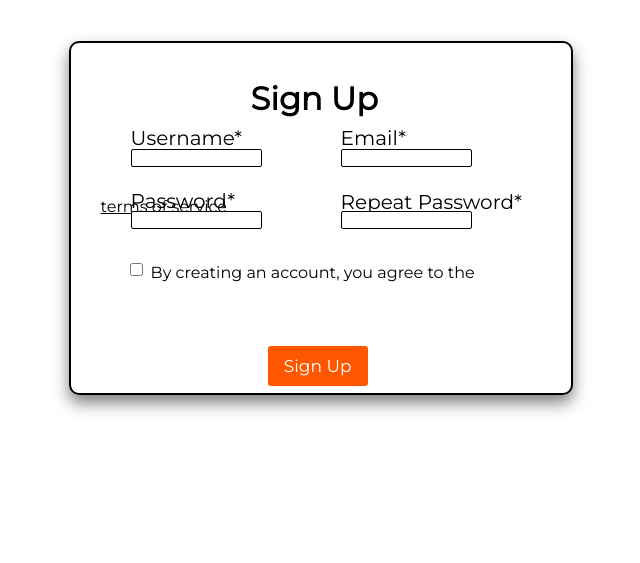
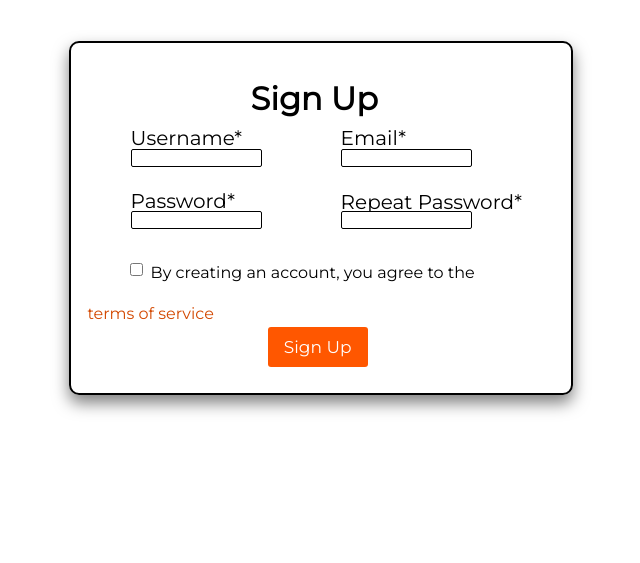
Before and after one commit to tabbylie/foxtail, a Flask app: page /account/register in a window 1280 px wide. Shown: the part 159-722 px from the top of the page, without its empty margins (285-925 px from the left). Run offline with Flask 2, Linux system fonts and the light colour scheme; some libraries are stand-ins or nearby versions.

Commit message:
fixed bugs

```diff
--- a/app/routes.py
+++ b/app/routes.py
@@ -192,7 +192,7 @@ def support():
 def ATD():
 	return render_template('about_the_devs.html', title='about the devs')
 
-@app.route('/terms of service')
+@app.route('/termsofservice')
 def tos():
 	return render_template('tos.html', title="Terms of Service")
 
--- a/app/static/style.css
+++ b/app/static/style.css
@@ -411,6 +411,9 @@
     color: #D34800;
     transform: translate(-50%, -50%);
     transition: color 0.5s ease, font-size 0.5s ease;
+    position: absolute;
+    top: 230px;
+    left: 50px;
 }
 
 .tos:hover {
--- a/app/templates/about_the_devs.html
+++ b/app/templates/about_the_devs.html
@@ -6,7 +6,7 @@
 			<h1>Dakota Young</h1>
 			<img class="img-ATD" src="./static/coding-image.png" alt="Dakota Young profile picture" />
 			<p>The main thing of programming is that it takes thought, and a plan, otherwise nothing will work. Careful
-				thought is necessary. Failing is also, necessary, as is humbleness.</p>
+				thought is necessary. Failing is also necessary, as is humbleness.</p>
 			<p><q>Always choose to be humble, as it shows intelligence as well as care.</q> - Dakota Young</p>
 			<span class="links-ATD">
 				<a class="email-lasix" href="mailto:dakotafoxtail@gmail.com">Email</a>
--- a/app/templates/signup.html
+++ b/app/templates/signup.html
@@ -15,7 +15,7 @@
                         <span class="password-error-signup">[{{ error }}]</span> {% endfor %} {% for error in form.confirm_pass.errors %}
                         <span class="confirm-pass-error-signup">[{{ error }}]</span> {% endfor %}
                     </div>
-                    {{ form.tos_confirm(class_='tos-confirm') }} {{ form.tos_confirm.label(class_='tos-confirm-label') }} <a href="/terms%20of%20service">terms of service</a> {% for error in form.tos_confirm.errors %}
+                    {{ form.tos_confirm(class_='tos-confirm') }} {{ form.tos_confirm.label(class_='tos-confirm-label') }} <a href="/terms%20of%20service" class="tos">terms of service</a> {% for error in form.tos_confirm.errors %}
                     <span class="tos-confirm-errors">[{{ error }}]</span> {% endfor %} {{ form.submit(class_='sign-up-button') }}
                 </div>
             </form>
```
Also changed, not shown: app/errors.py (line endings or trailing spaces).
